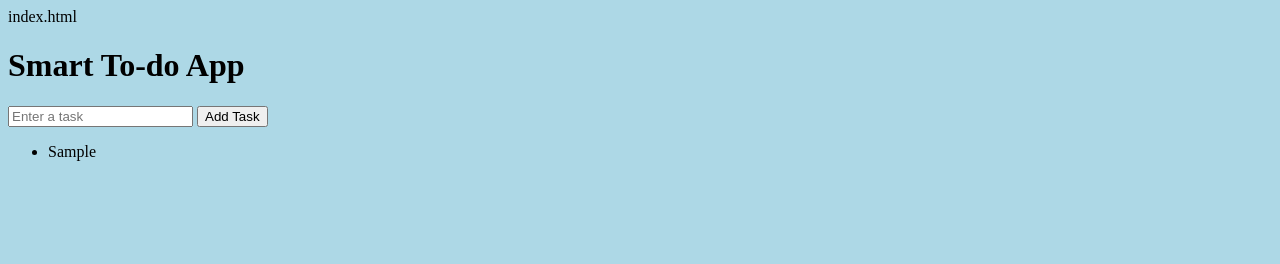
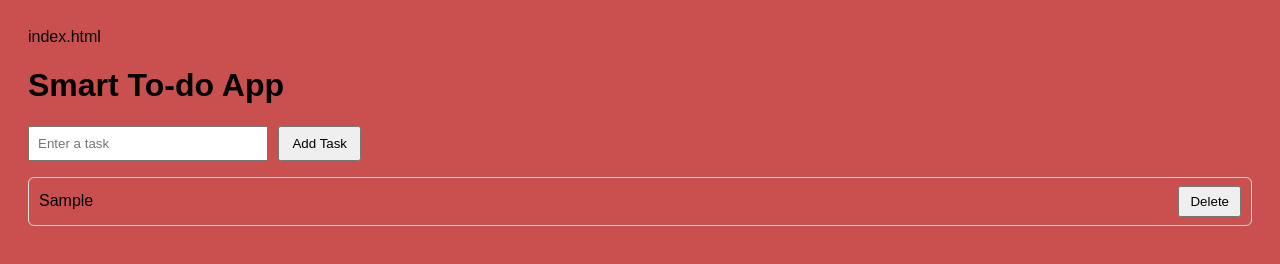
Before and after one commit to Shadayday/javascript-foundations, a plain HTML site: page index.html in a window 1280 px wide. Both pictures are taken after typing "Sample" into the empty fields and a click on the button "Add Task". Drawn offline with Linux system fonts and the light colour scheme.

Commit message:
Add delete buttons and basic styling

```diff
--- a/index.html
+++ b/index.html
@@ -4,7 +4,7 @@ index.html
     <head>
         <meta charset="UTF-8">
         <title>smart To-Do</title>
-        <link rel="stylesheet" href="style.css>"
+        <link rel="stylesheet" href="style.css">
     </head>
     <body>
 
--- a/script.js
+++ b/script.js
@@ -1,3 +1,4 @@
+console.log("script.js loaded");
 const input = document.getElementById("taskInput");
 const button = document.getElementById("addTaskBtn");
 const list = document.getElementById("taskList");
@@ -12,24 +13,39 @@ if (savedTasks) {
 
 }
 
+//Render function
 function renderTasks() {
     list.innerHTML = "";
 
-    tasks.forEach(function (task) {
+    tasks.forEach(function (task, index) {
         const li = document.createElement("li");
-        li.textContent = task;
+
+        const span = document.createElement("span");
+        span.textContent = task;
+
+        const deleteBtn = document.createElement("button");
+        deleteBtn.textContent = "Delete";
+
+        deleteBtn.addEventListener("click", function () {
+            tasks.splice(index, 1);
+            localStorage.setItem("tasks", JSON.stringify(tasks));
+            renderTasks();
+        });
+
+        li.appendChild(span);
+        li.appendChild(deleteBtn);
         list.appendChild(li);
     });
 }
 
+//Initial render
 renderTasks();
 
+//Add task
 button.addEventListener("click", function() {
 
 // 1. Get the value from the input
 const taskText = input.value.trim();
-
-console.log(taskText);
 
 // 2. If input is empty, do nothing
 if (taskText === "") {
@@ -38,9 +54,8 @@ if (taskText === "") {
 }
 
 tasks.push(taskText);
-
+console.log(taskText);
 localStorage.setItem("tasks", JSON.stringify(tasks));
-
 renderTasks();
 
 // 3. Create a new <li> element
@@ -57,10 +72,9 @@ input.value = "";
 
 });
 
+//Enter key support
 input.addEventListener("keydown", function(event){
     if (event.key=== "Enter") {
         button.click();
     }
 });
-
-document.body.style.backgroundColor = "lightblue";
--- a/style.css
+++ b/style.css
@@ -0,0 +1,39 @@
+body {
+    background: #bb1c1cc4;
+    font-family: Arial, sans-serif;
+    padding: 20px;
+}
+
+#taskInput {
+    padding: 8px;
+    width: 240px;
+
+}
+
+#addTaskBtn {
+    padding: 8px 12px;
+    margin-left: 6px;
+    cursor: pointer;
+}
+
+ul {
+    padding: 0;
+    margin-top: 16px;
+}
+
+li {
+    list-style: none;
+    display: flex;
+    justify-content: space-between;
+    align-items: center;
+    gap: 12px;
+    padding: 8px 10px;
+    margin-bottom: 8px;
+    border: 1px solid #ddd;
+    border-radius: 6px;
+}
+
+li button {
+    padding: 6px 10px;
+    cursor: pointer;
+}
```
